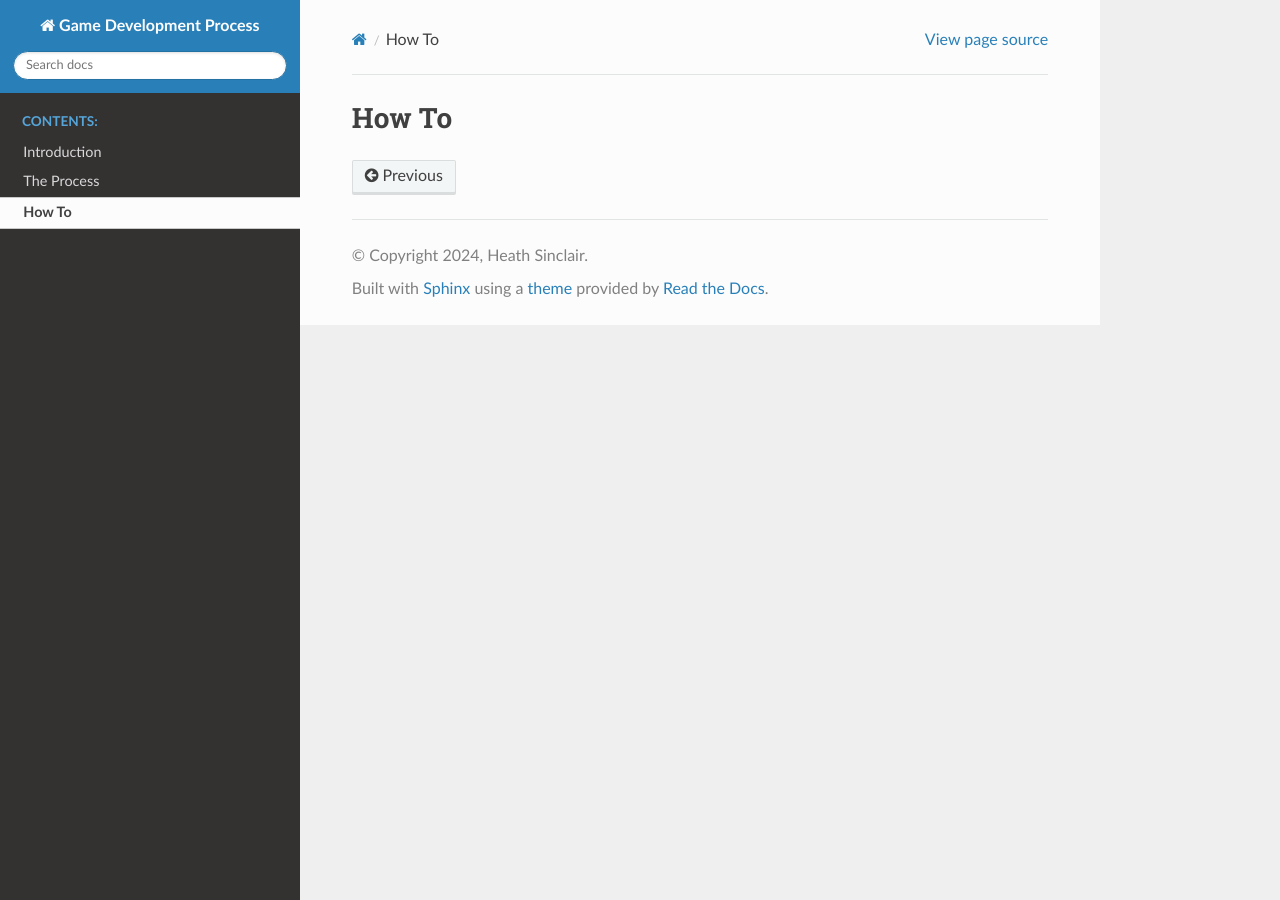
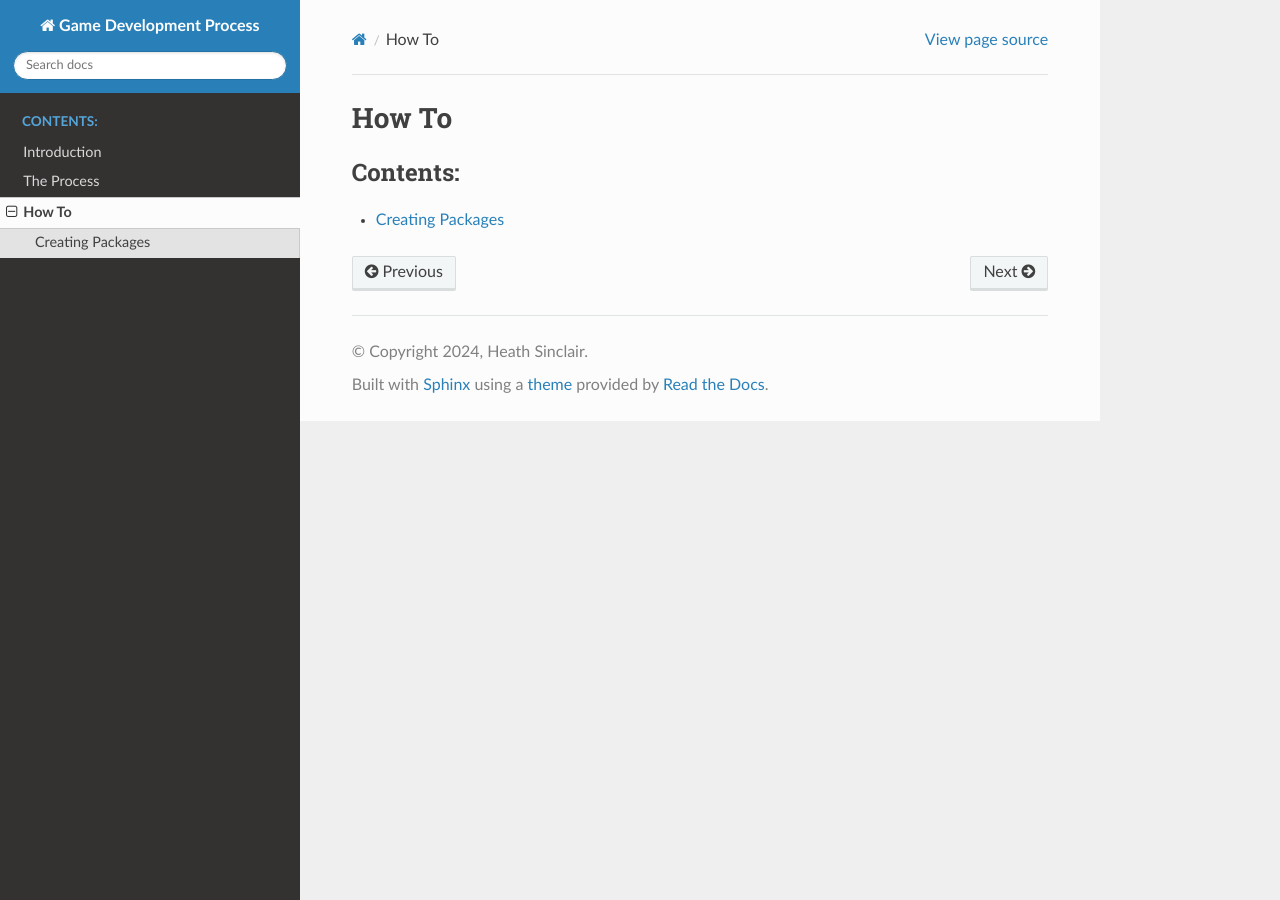
Before and after one commit to hsinclair6140/caffeine-giant, a Sphinx documentation site: the page built from doc/HowTo/how-to.rst, in a window 1280 px wide. Built offline with Sphinx 7.4.7 and the Read the Docs theme 2.0.0, drawn with Linux system fonts in a browser that asks for light colours.

```diff
--- a/doc/HowTo/how-to.rst
+++ b/doc/HowTo/how-to.rst
@@ -1,2 +1,9 @@
 How To
 ======
+
+.. toctree::
+   :maxdepth: 2
+   :caption: Contents:
+   :titlesonly:
+
+   CreatingPackages/creating-packages
--- a/doc/Process/process.rst
+++ b/doc/Process/process.rst
@@ -134,6 +134,7 @@ In the Post-Launch phase, the project has been deployed and will not be maintain
 
 .. list-table:: Inputs and Outputs
    :header-rows: 1
+
    * - Inputs
      - Outputs
    * - Project Release
```
